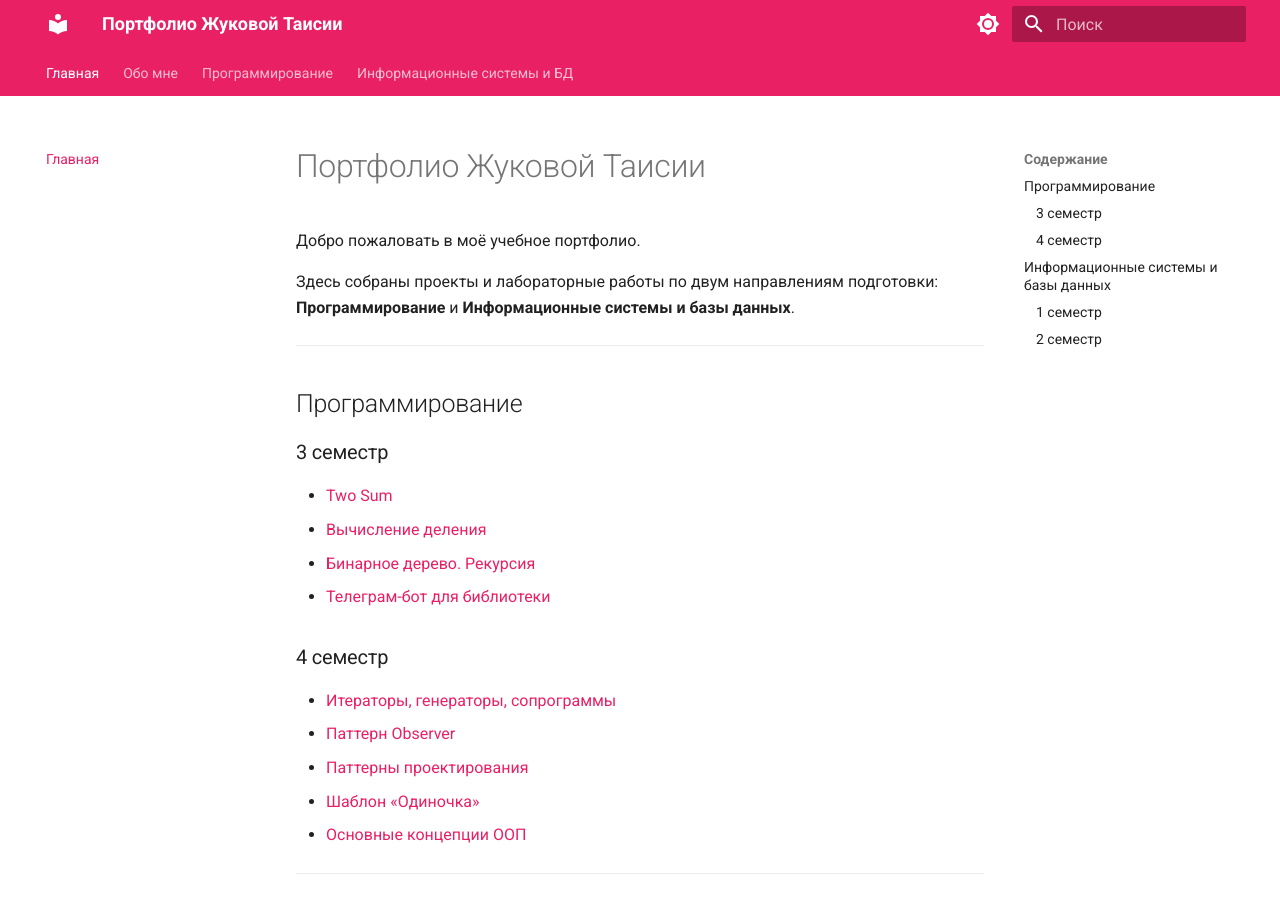
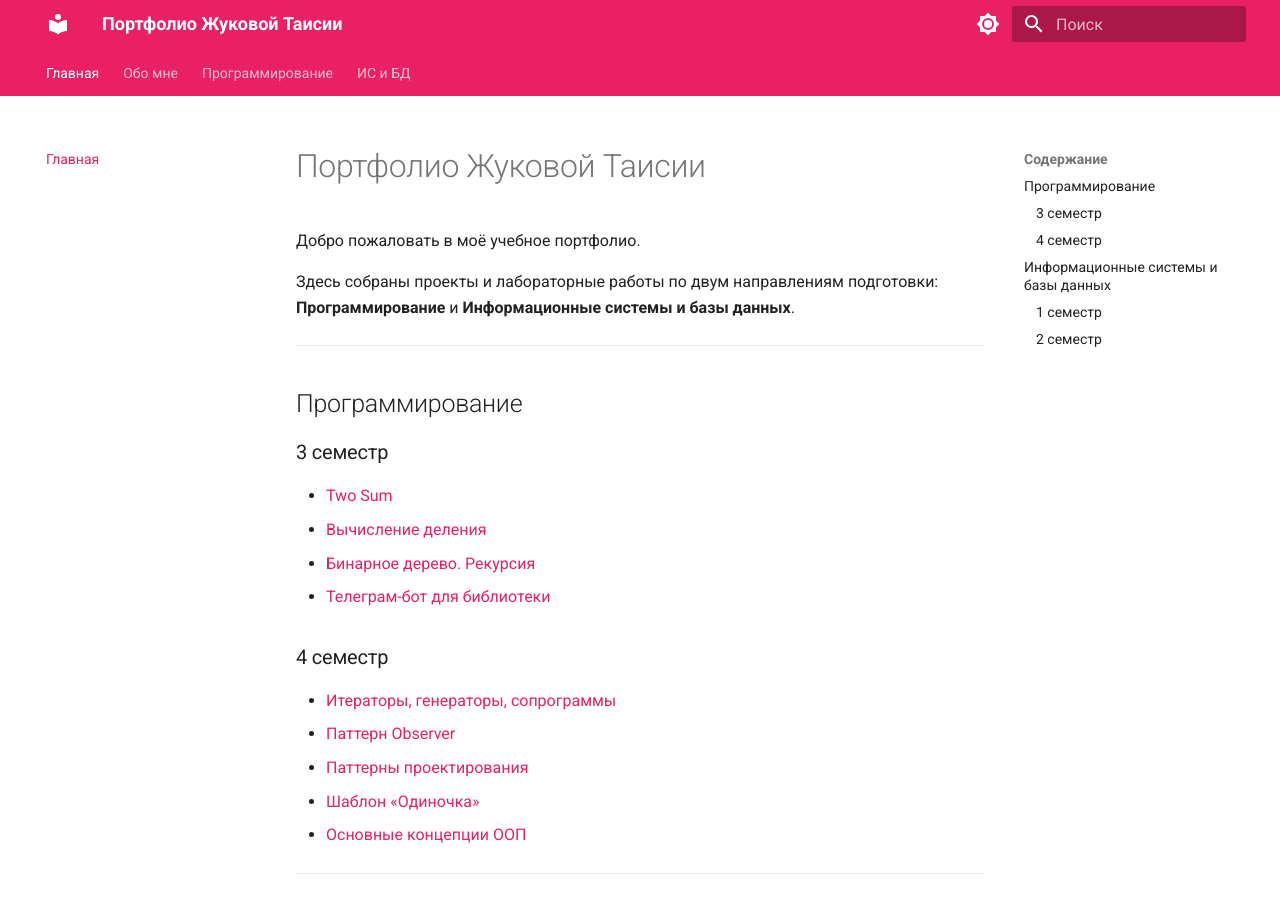
Before and after one commit to TaisiyaZhukova/portfolio-site, an MkDocs documentation site: the page built from docs/index.md, in a window 1280 px wide and 900 px high. Built offline with MkDocs 1.6.1 and Material for MkDocs 9.7.7, drawn with Linux system fonts in a browser that asks for light colours.

Commit message:
Update mkdocs.yml

```diff
--- a/mkdocs.yml
+++ b/mkdocs.yml
@@ -50,7 +50,7 @@ nav:
           - Паттерны проектирования: projects/design_patterns_lab.md
           - Шаблон "Одиночка": projects/singleton_pattern.md
           - Основные концепции ООП: projects/oop_concepts_python.md
-  - Информационные системы и БД:
+  - ИС и БД:
       - 1 семестр:
           - Задание 1. Создание простой БД: isbd/sem1_task1.md
           - Задание 2. Сохранение целостности: isbd/sem1_task2.md
```
